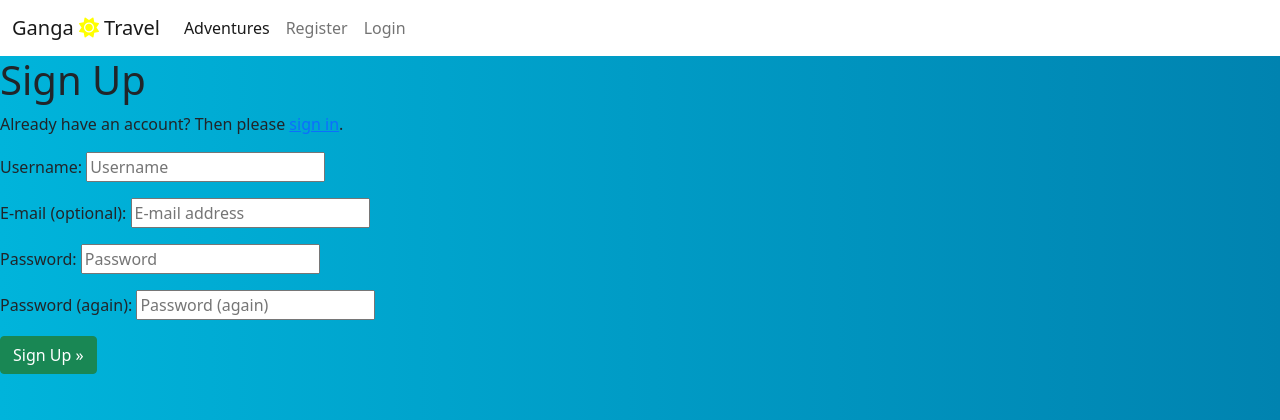
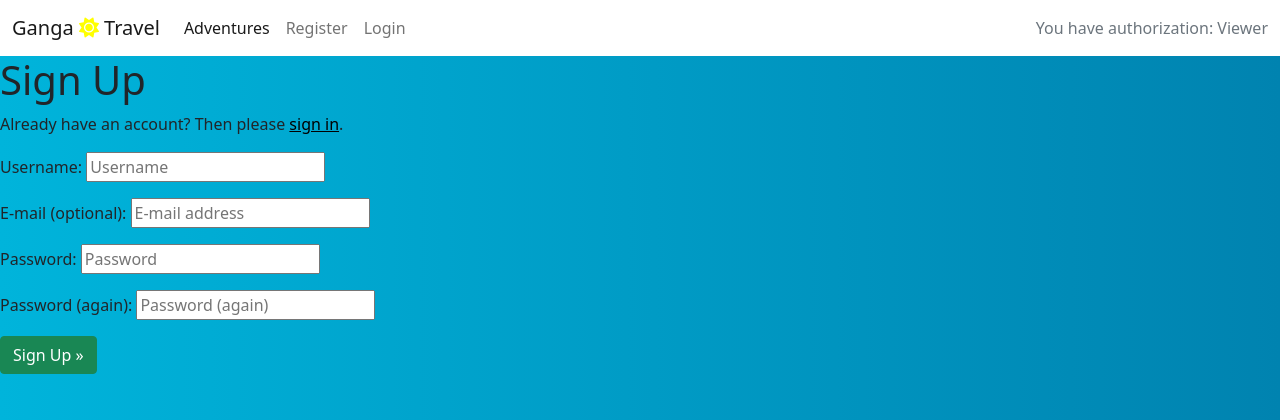
Before and after one commit to Jesdah/ganga_travel, a Django app: page /accounts/signup/ in a window 1280 px wide. Shown: the top 420 px of the page. Run offline with Django 4.2, Linux system fonts and the light colour scheme; some libraries are stand-ins or nearby versions.

Commit message:
add authorization viewer to base.html

```diff
--- a/templates/account/login.html
+++ b/templates/account/login.html
@@ -30,7 +30,7 @@ for a {{ site_name }} account and sign in below:{% endblocktrans %}</p>
 
 {% else %}
 <p>{% blocktrans %}If you have not created an account yet, then please
-<a href="{{ signup_url }}">sign up</a> first.{% endblocktrans %}</p>
+<a style="color: black;" href="{{ signup_url }}">sign up</a> first.{% endblocktrans %}</p>
 {% endif %}
 
 <form class="login" method="POST" action="{% url 'account_login' %}">
--- a/templates/account/signup.html
+++ b/templates/account/signup.html
@@ -7,7 +7,7 @@
 {% block content %}
 <h1>{% trans "Sign Up" %}</h1>
 
-<p>{% blocktrans %}Already have an account? Then please <a href="{{ login_url }}">sign in</a>.{% endblocktrans %}</p>
+<p>{% blocktrans %}Already have an account? Then please <a style="color: black;" href="{{ login_url }}">sign in</a>.{% endblocktrans %}</p>
 
 <form class="signup" id="signup_form" method="post" action="{% url 'account_signup' %}">
   {% csrf_token %}
--- a/templates/base.html
+++ b/templates/base.html
@@ -58,6 +58,8 @@
                     You have authorization: Fellow traveler
                     {% elif perms.blog.add_comment %}
                     You have authorization: Guest
+                    {% else %}
+                    You have authorization: Viewer
                     {% endif %}
                 </span>
             </div>
```
